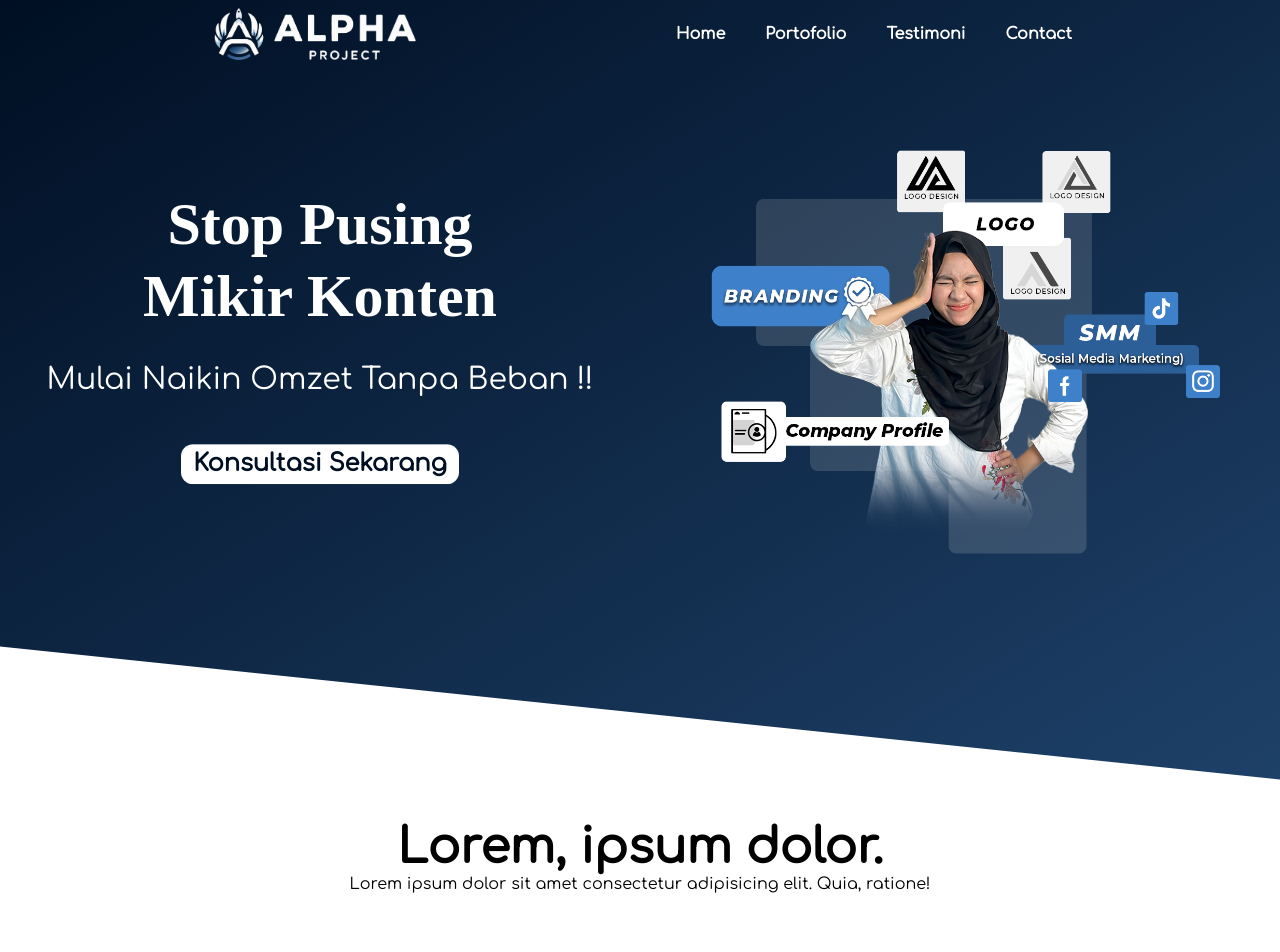
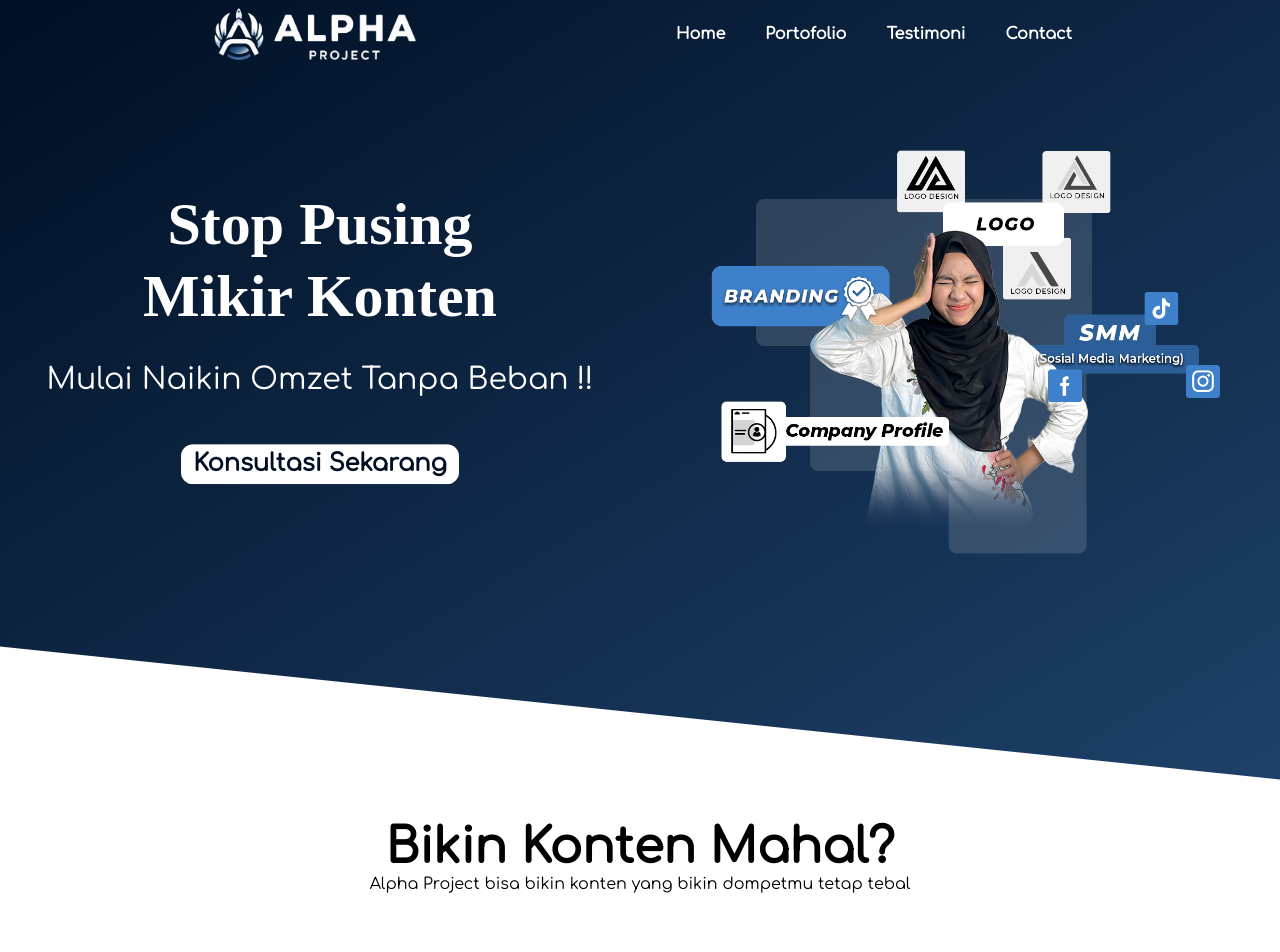
Before and after one commit to mcramaaa/jasawebkita, a Next.js app: page / in a window 1280 px wide. Shown: the top 952 px of the page. Built offline with nearby package versions, Linux system fonts and the light colour scheme.

Commit message:
Changing Lorem Ipsum in Media

```diff
--- a/src/components/landing/components/Media.tsx
+++ b/src/components/landing/components/Media.tsx
@@ -12,10 +12,9 @@ export default function Media() {
   return (
     <div className="py-10">
       <div className="flex flex-col text-center items-center justify-centerfont-bold">
-        <h1 className="font-bold text-3xl lg:text-5xl">Lorem, ipsum dolor.</h1>
+        <h1 className="font-bold text-3xl lg:text-5xl">Bikin Konten Mahal?</h1>
         <p>
-          Lorem ipsum dolor sit amet consectetur adipisicing elit. Quia,
-          ratione!
+          Alpha Project bisa bikin konten yang bikin dompetmu tetap tebal
         </p>
       </div>
       {/* IMAGE SLIDING */}
```
